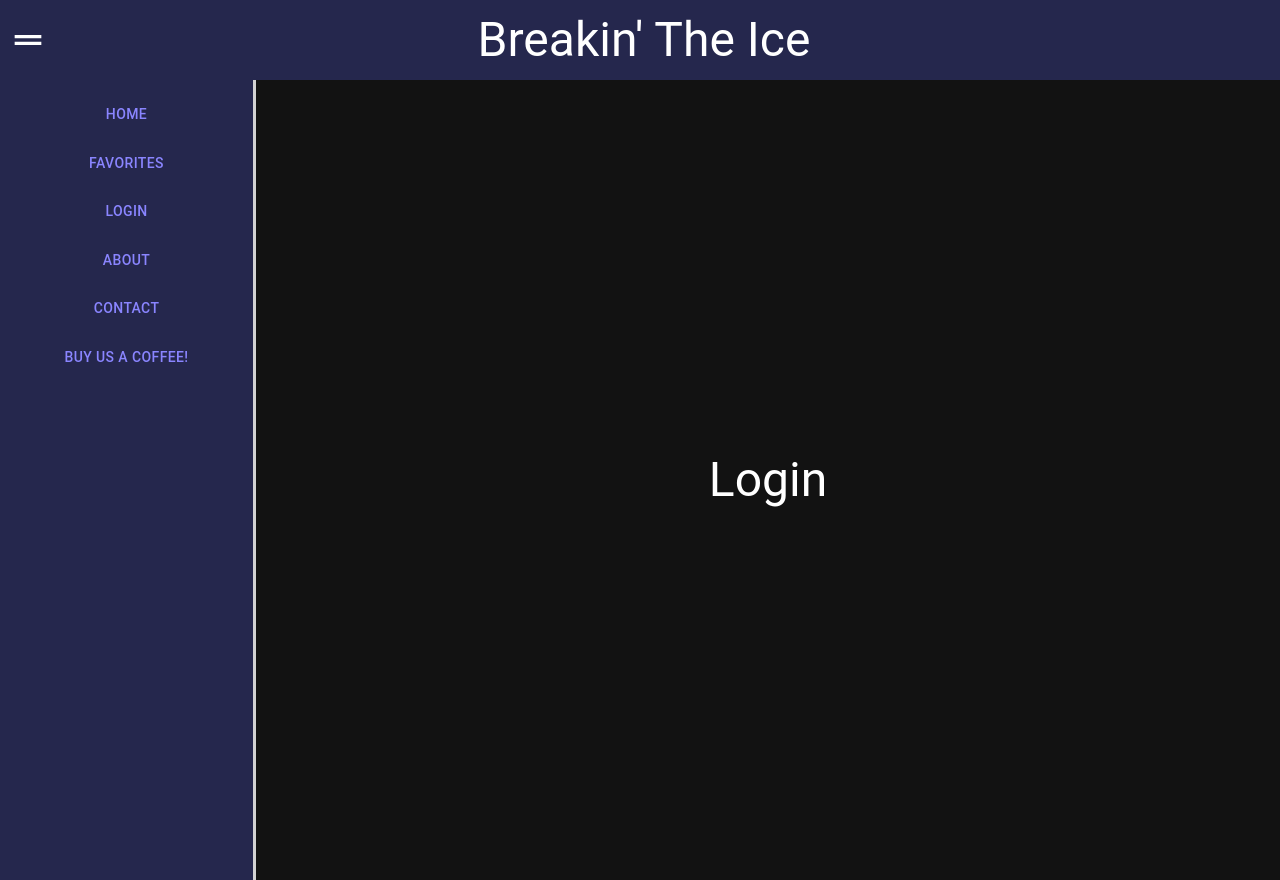
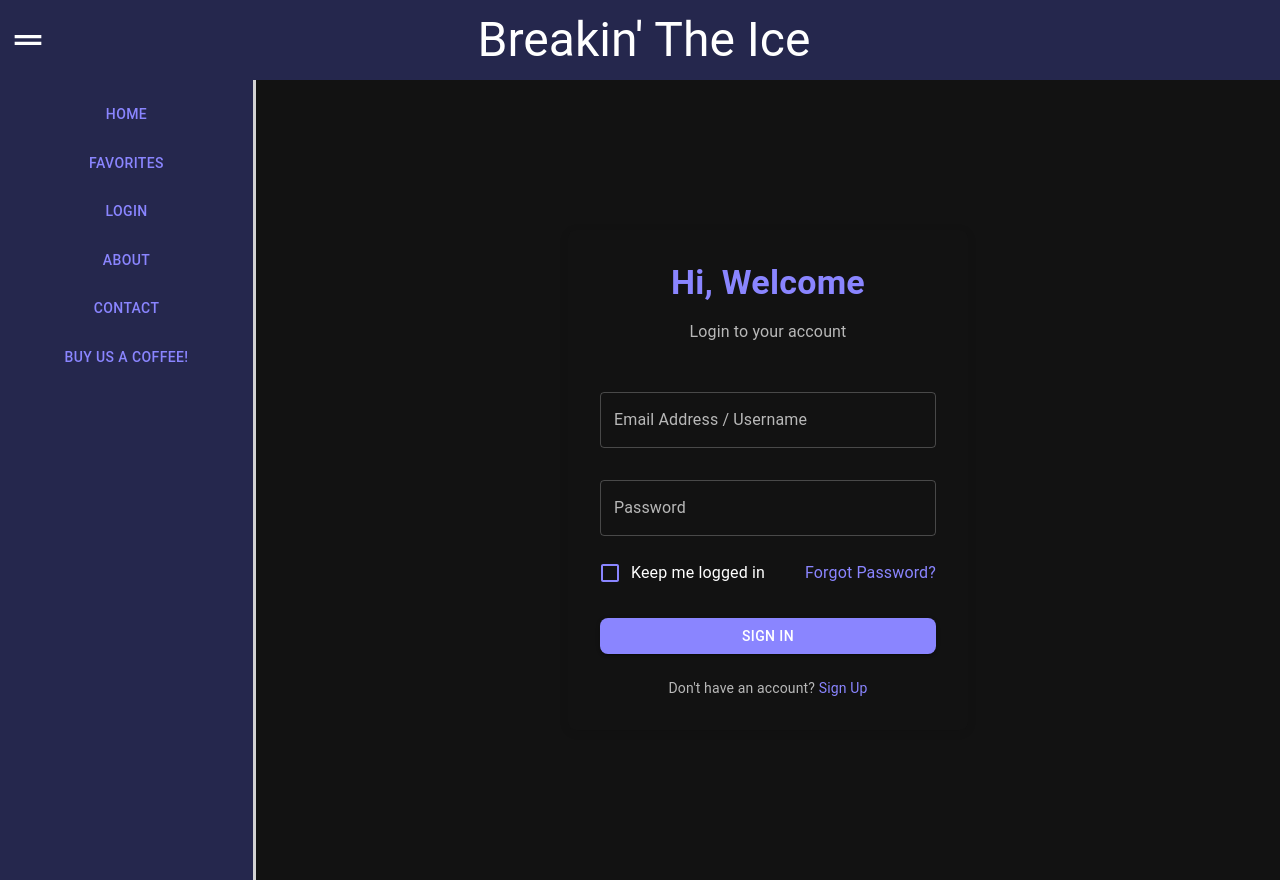
Before and after one commit to valyastriz/Breakin-The-Ice, a React (Create React App) app in the folder client/: page /login in a window 1280 px wide. Built offline with nearby package versions, Linux system fonts and the light colour scheme.

Commit message:
added layout for login.js page

```diff
--- a/client/src/pages/Login.js
+++ b/client/src/pages/Login.js
@@ -1,14 +1,104 @@
-// import { useQuery } from '@apollo/client';
-import { Box,Typography, Input } from '@mui/material'
-// import { QUERY_PROFILES } from '../utils/queries';
+import { Box, Typography, TextField, Button, Checkbox, FormControlLabel, Link } from '@mui/material';
+import { useTheme } from '@mui/material/styles';
 
 const Login = () => {
-//   const { loading, data } = useQuery(QUERY_PROFILES);
-//   const profiles = data?.profiles || [];
+  const theme = useTheme(); // Use the theme you defined
 
   return (
-    <Box sx={{display:'flex', flexGrow: 1, flexDirection: 'column', alignItems: 'center', justifyContent: 'center', height: '100vh', width: '100%'}}>
-        <Typography variant='h3' sx={{ textAlign: 'center', width: '80%' }}>Login</Typography>
+    <Box
+      sx={{
+        display: 'flex',
+        flexDirection: 'column',
+        alignItems: 'center',
+        justifyContent: 'center',
+        height: '100vh',
+        width: '100%',
+        backgroundColor: theme.palette.background.default,  // Use background from theme
+      }}
+    >
+      <Box
+        sx={{
+          maxWidth: 400,
+          width: '100%',
+          padding: 4,
+          backgroundColor: theme.palette.background.paper,  // Use paper background from theme
+          borderRadius: 2,
+          boxShadow: '0 2px 10px rgba(0, 0, 0, 0.1)',
+        }}
+      >
+        {/* Heading */}
+        <Typography
+          variant="h4"
+          sx={{ textAlign: 'center', mb: 2, fontWeight: 'bold', color: theme.palette.primary.main }}
+        >
+          Hi, Welcome
+        </Typography>
+        <Typography variant="body1" sx={{ textAlign: 'center', mb: 4, color: theme.palette.text.secondary }}>
+          Login to your account
+        </Typography>
+
+        {/* Form */}
+        <TextField
+          label="Email Address / Username"
+          variant="outlined"
+          fullWidth
+          margin="normal"
+          sx={{ mb: 2 }}
+        />
+        <TextField
+          label="Password"
+          type="password"
+          variant="outlined"
+          fullWidth
+          margin="normal"
+          sx={{ mb: 2 }}
+        />
+
+        {/* "Keep me logged in" and "Forgot Password" */}
+        <Box
+          sx={{
+            display: 'flex',
+            alignItems: 'center',
+            justifyContent: 'space-between',
+            mb: 3,
+          }}
+        >
+          <FormControlLabel
+            control={<Checkbox sx={{ color: theme.palette.primary.main }} />}
+            label="Keep me logged in"
+          />
+          <Link href="#" sx={{ textDecoration: 'none', color: theme.palette.primary.main }}>
+            Forgot Password?
+          </Link>
+        </Box>
+
+        {/* Sign In Button */}
+        <Button
+          variant="contained"
+          fullWidth
+          sx={{
+            backgroundColor: theme.palette.primary.main,
+            color: theme.palette.text.primary,
+            mb: 3,
+            ':hover': {
+              backgroundColor: theme.palette.primary.hover,  // Use hover from theme
+            },
+          }}
+        >
+          Sign In
+        </Button>
+
+        {/* Sign Up Link */}
+        <Typography
+          variant="body2"
+          sx={{ textAlign: 'center', color: theme.palette.text.secondary }}
+        >
+          Don't have an account?{' '}
+          <Link href="#" sx={{ color: theme.palette.primary.main, textDecoration: 'none' }}>
+            Sign Up
+          </Link>
+        </Typography>
+      </Box>
     </Box>
   );
 };
```
Also changed, not shown: 1 other file (tests, documents, lock files or other folders).
